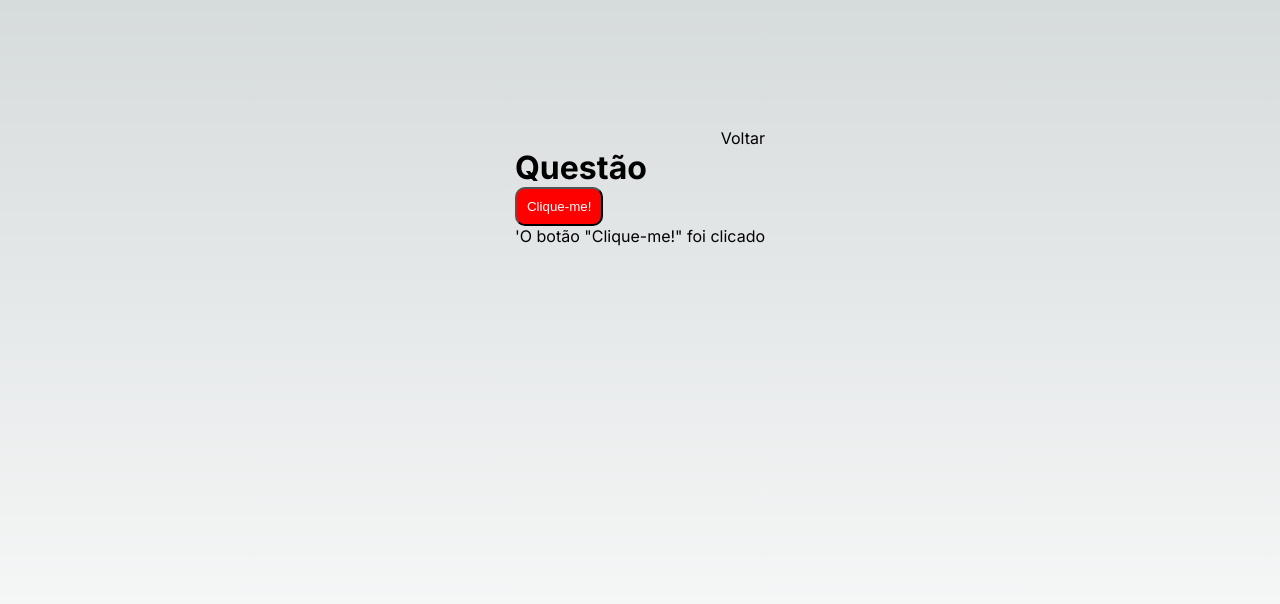
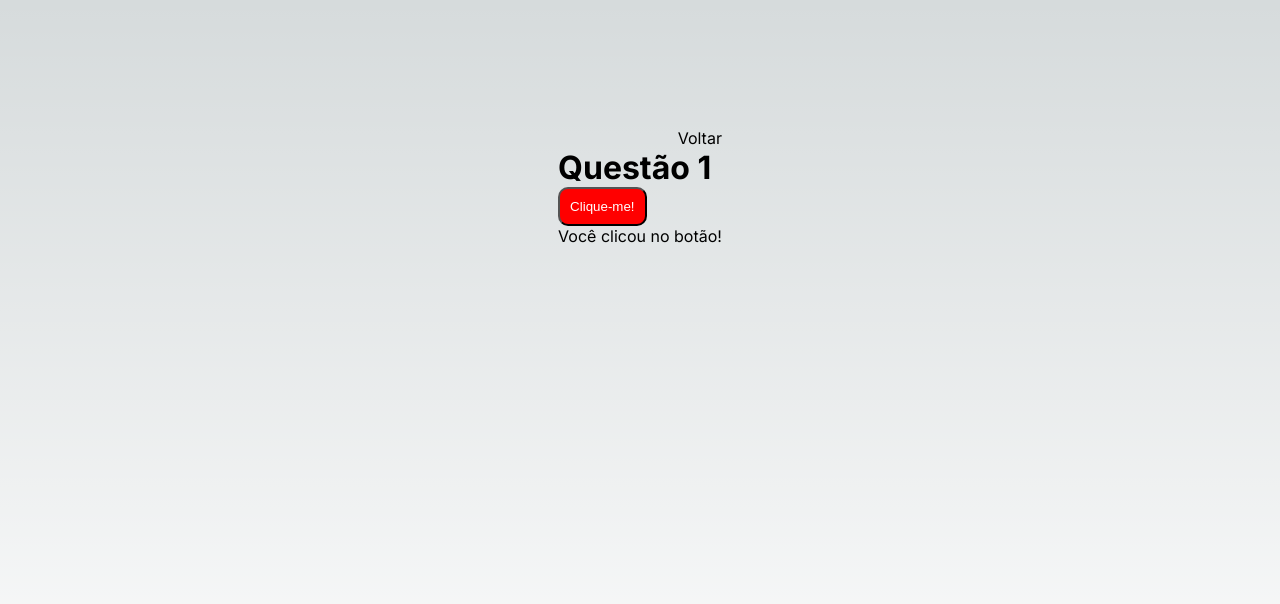
Before and after one commit to PauloHMJ/teste-tecnico-estagiario-main, a Next.js app: page /questoes/1 in a window 1280 px wide. Both pictures are taken after a click on the button "Clique-me!". Shown: the top 604 px of the page. Built offline with nearby package versions, Linux system fonts and the light colour scheme.

Commit message:
Update page.jsx

```diff
--- a/src/app/questoes/1/page.jsx
+++ b/src/app/questoes/1/page.jsx
@@ -14,7 +14,7 @@ export default function Questao1() {
 
   return (
     <>
-    <h1>Questão</h1>
+    <h1>Questão 1</h1>
 
       <button style={{backgroundColor: 'Red',
     borderRadius: '10px',
@@ -23,7 +23,7 @@ export default function Questao1() {
     cursor: 'pointer'}}
     onClick={handleClick}>Clique-me!</button>
 
-    {botaoclicado && <p>'O botão "Clique-me!" foi clicado</p>}
+    {botaoclicado && <p>Você clicou no botão!</p>}
 
 
 
```
